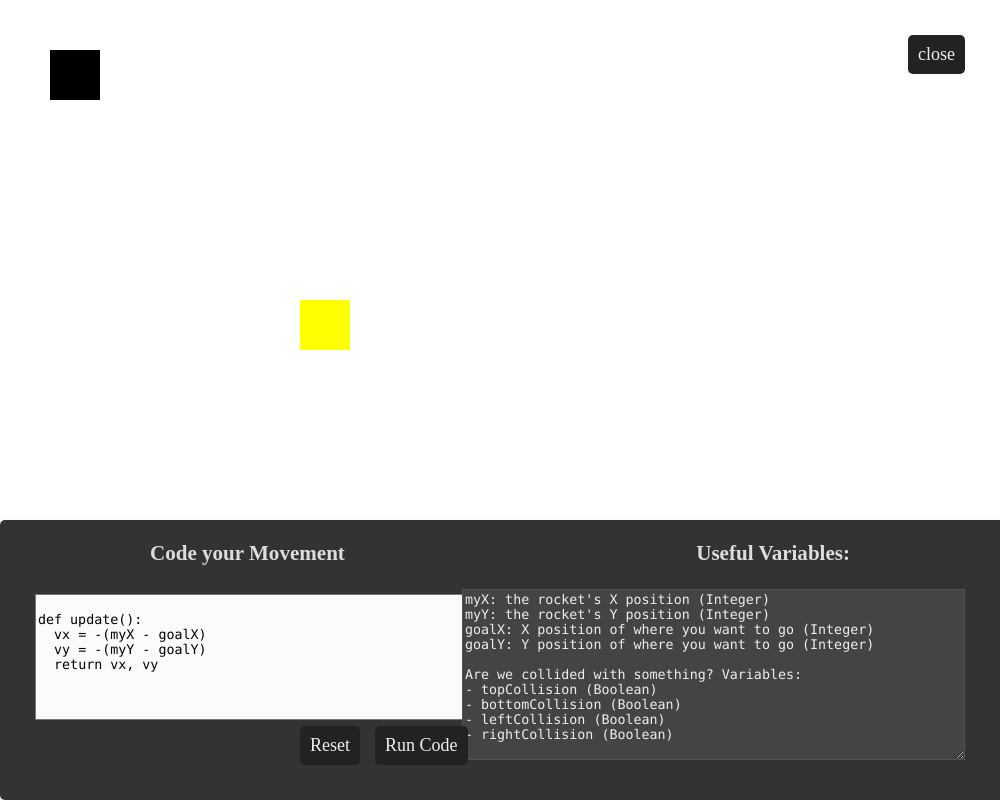
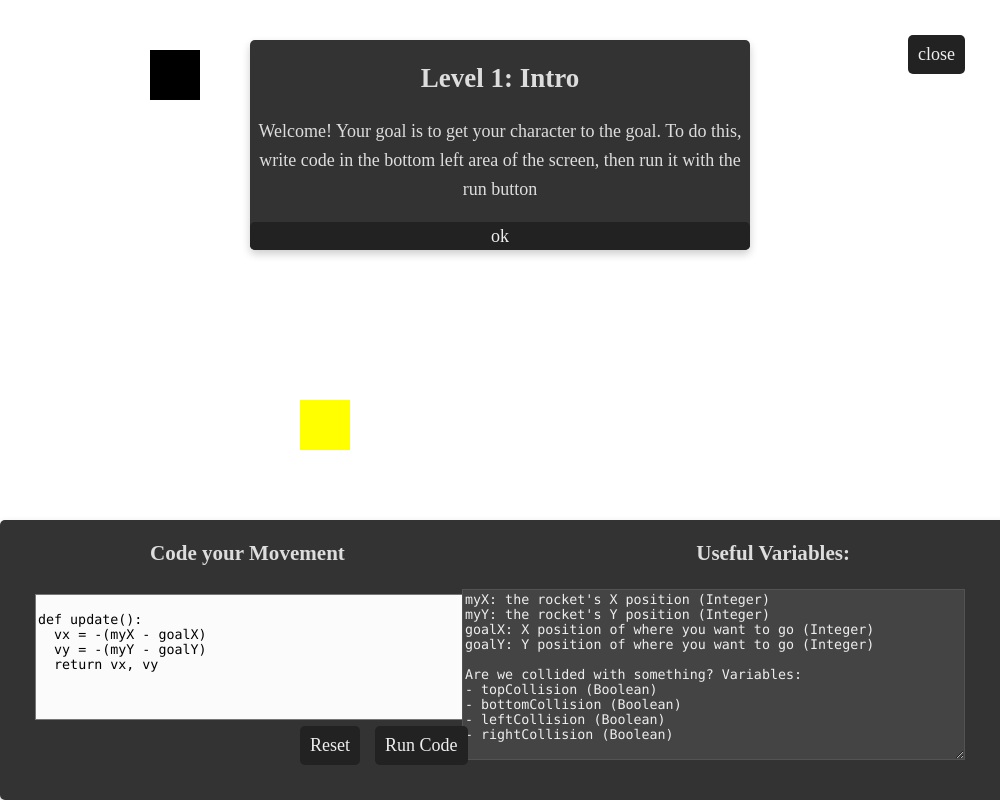
Before and after one commit to CaseyManning/TeachingProgramming, an Electron app: page canvasGame.html in a window 1000 px wide. Drawn offline with Linux system fonts and the light colour scheme; no server answers.

Commit message:
level transitions in graphical section

```diff
--- a/canvas.js
+++ b/canvas.js
@@ -10,16 +10,28 @@ var startY = 50;
 var goalX = 0;
 var goalY = 0;
 
+var topCollision = false;
+var bottomCollision = false;
+var leftCollision = false;
+var rightCollision = false;
+
+var playerWidth = 50
+var playerHeight = 50
+
 var goalTheta = 0.1;
 
 var lastRender = 0;
 
 var level = 0;
 
+var codeRunning = false;
+
 let options = {
   mode: 'text',
   pythonOptions: ['-u'] // get print results in real-time
 };
+
+var maze = [];
 
 function updateCode(text) {
   currentCode = text;
@@ -52,12 +64,30 @@ function update(time) {
     var vx = res[0]
     var vy = res[1]
 
-    playerX += (time/100) * vx;
-    playerY += (time/100) * vy;
-    // console.log("velocity ");
-    // console.log(vx, vy);
-    // console.log("position");
-    // console.log(playerX, playerY);
+    var validMove = true;
+
+    var newX = playerX + (time/100) * vx;
+    var newY = playerY + (time/100) * vy;
+
+    for(var i = 0; i < maze.length; i++) {
+      if(collidePlayer(newX, newY, maze[i]["x1"], maze[i]["y1"], (maze[i]["x2"] - maze[i]["x1"]), (maze[i]["y2"] - maze[i]["y1"]))) {
+        console.log('collision');
+        validMove = false
+      }
+    }
+    if(validMove) {
+      playerX = newX;
+      playerY = newY;
+    }
+    console.log(collidePlayer(goalX, goalY, 50, 50))
+    if(collidePlayer(playerX, playerY, goalX, goalY, 50, 50)) {
+      level += 1;
+      console.log('Next Level')
+      document.getElementById("overlay").style.display="block";
+      codeRunning = false;
+      init()
+    }
+
   });
 }
 
@@ -72,6 +102,11 @@ function draw() {
   ctx.fillRect(playerX, playerY, 50, 50);
   ctx.fillStyle = "#FFFF00";
   ctx.fillRect(goalX, goalY, 50, 50);
+
+  ctx.fillStyle = "#000000";
+  for(var i = 0; i <  maze.length; i++) {
+    ctx.fillRect(maze[i]["x1"], maze[i]["y1"], (maze[i]["x2"] - maze[i]["x1"]) + 3, (maze[i]["y2"] - maze[i]["y1"]) + 3);
+  }
 }
 
 function orbitGoal(time) {
@@ -94,7 +129,12 @@ function readTextFile(file, callback) {
     rawFile.send(null);
 }
 
+function collidePlayer(px, py, x,y,w,h) {
+  return (px + playerWidth > x && px < x + w && py + playerHeight > y && py < y + h)
+}
+
 function init() {
+  console.log(level)
   readTextFile("levels.json", function(text){
       var data = JSON.parse(text);
       console.log(data);
@@ -107,19 +147,25 @@ function init() {
 
       goalX = data[level]['goalX'];
       goalY = data[level]['goalY']
+
+      maze = []
+      for(var i = 0; i < data[level]["maze"].length; i++) {
+        maze.push(data[level]["maze"][i]);
+      }
   });
 }
 
 function loop(timestamp) {
   var time = timestamp - lastRender
-
-  update(time)
-  draw()
-  lastRender = timestamp
-  window.requestAnimationFrame(loop)
+  if(codeRunning) {
+    update(time);
+  }
+  draw();
+  lastRender = timestamp;
+  window.requestAnimationFrame(loop);
 }
 window.onload = function() {
-  init()
+  init();
   currentCode = document.getElementById("code").innerHTML;
-  window.requestAnimationFrame(loop)
+  window.requestAnimationFrame(loop);
 }
--- a/canvasGame.html
+++ b/canvasGame.html
@@ -2,6 +2,9 @@
 <script type="text/javascript" src="index.js"></script>
 <script type="text/javascript" src="canvas.js"></script>
 <script>
+  function hideOverlay() {
+    document.getElementById("overlay").style.display="none";
+  }
 </script>
   <head>
     <link rel="stylesheet" href="pageStyle.css">
@@ -43,6 +46,15 @@ Are we collided with something? Variables:
   </div>
 <div class="close" onclick="window.location.href='index.html'" style="border-radius:5px;color:#eeeeee;background-color:#222222;display:inline-block;padding:5px 10px;position:fixed;top:35px;right:35px;">close</div>
 
-<div class="card"></div>
+<div class="card-overlay-outer" id="overlay"><div class="card-overlay">
+  <font face='avenir'>
+  <h2 style="color:#DDDDDD">Level 1: Intro</h2>
+
+  <p style="color:#DDDDDD">Welcome! Your goal is to get your character to the goal. To do this, write code in the bottom left area of the screen, then run it with the run button</p>
+
+  <div type="button" onclick="hideOverlay(); codeRunning = true;" style="border-radius:5px;color:#eeeeee;background-color:#222222;">ok</div>
+
+  </font>
+</div></div>
 
 </html style="position:fixed;bottom:40px;right:35px;background:#444444;color:#EEEEEE"></div>
--- a/levels.json
+++ b/levels.json
@@ -1,18 +1,21 @@
 [
   {
-    "startX": 50,
+    "startX": 150,
     "startY": 50,
     "goalX": 300,
-    "goalY": 300,
+    "goalY": 400,
     "goalMovement": "fixed",
     "goalSprite": "goal.png",
     "obstacles": [
       {"sprite": "asteroid.png", "x": 20, "y": 200, "vX": 6, "vY": 0},
       {"sprite": "asteroid.png", "x": 20, "y": 100, "vX": 4, "vY": 0}
+    ],
+    "maze": [
+
     ]
   },
   {
-    "startX": 50,
+    "startX": 150,
     "startY": 50,
     "goalX": 300,
     "goalY": 300,
@@ -22,6 +25,9 @@
       {"sprite": "asteroid.png", "x": 20, "y": 200, "vX": 6, "vY": 0},
       {"sprite": "asteroid.png", "x": 20, "y": 100, "vX": 4, "vY": 0},
       {"sprite": "asteroid.png", "x": 20, "y": 150, "vX": 5, "vY": 0}
+    ],
+    "maze": [
+
     ]
   },
   {
@@ -36,6 +42,9 @@
       {"sprite": "asteroid.png", "x": 200, "y": 400, "vX": 4, "vY": 0},
       {"sprite": "asteroid.png", "x": 20, "y": 150, "vX": 0, "vY": 3},
       {"sprite": "asteroid.png", "x": 20, "y": 350, "vX": 6, "vY": 0}
+    ],
+    "maze": [
+
     ]
   }
 ]
--- a/pageStyle.css
+++ b/pageStyle.css
@@ -86,3 +86,20 @@ tooltip:hover,tooltiptext {
 .verticalLine {
   border-left: thick solid #FFFFFF;
 }
+
+.card-overlay-outer {
+  text-align: center;
+  position: fixed;
+  left: 0;
+  right:0
+}
+
+.card-overlay {
+  /* position: fixed; */
+  box-shadow: 0 4px 8px 0 rgba(0,0,0,0.2);
+  border-radius: 5px;
+  display: inline-block;
+  width:50%;
+  background-color:#333333;
+
+}
```
